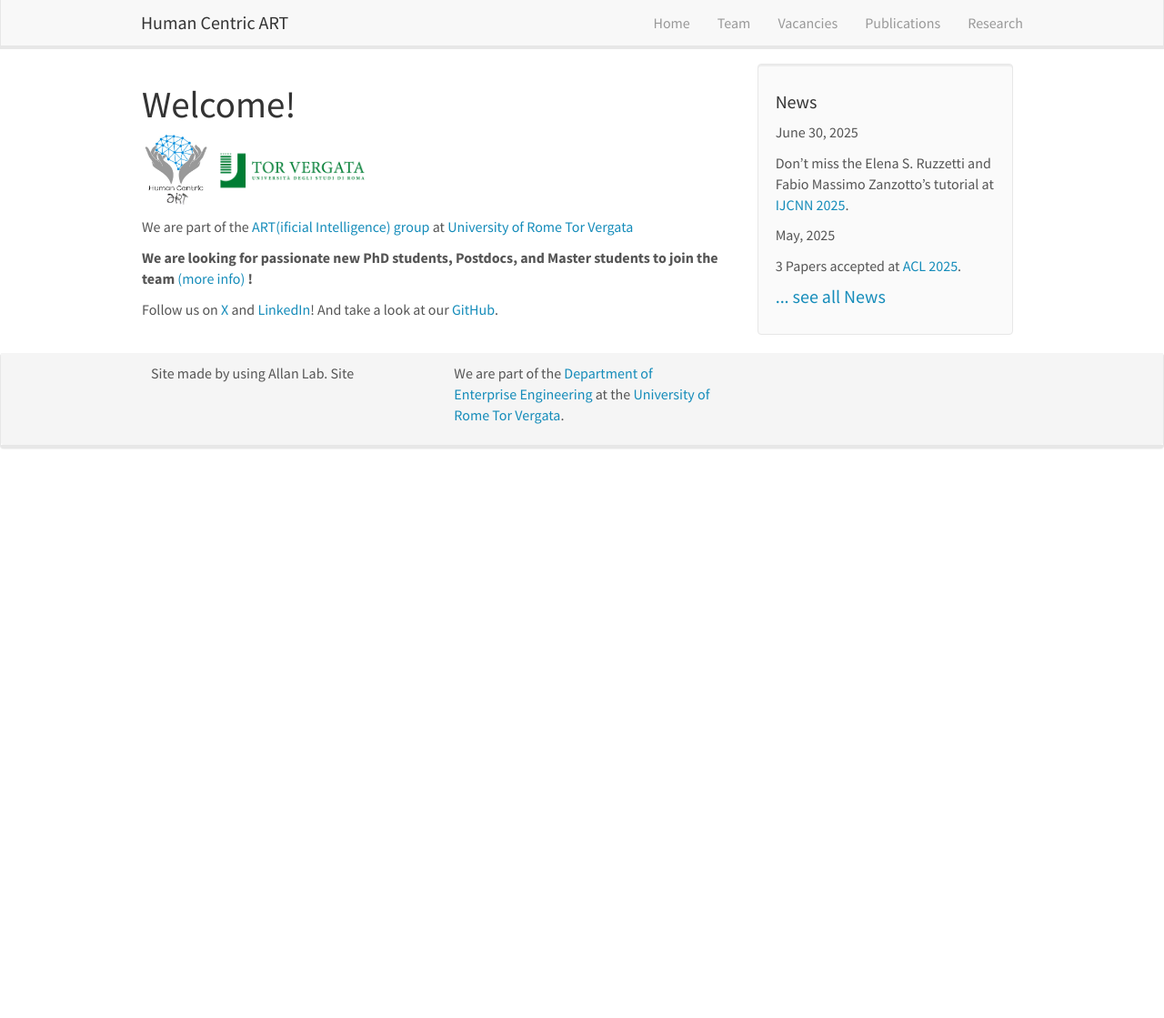
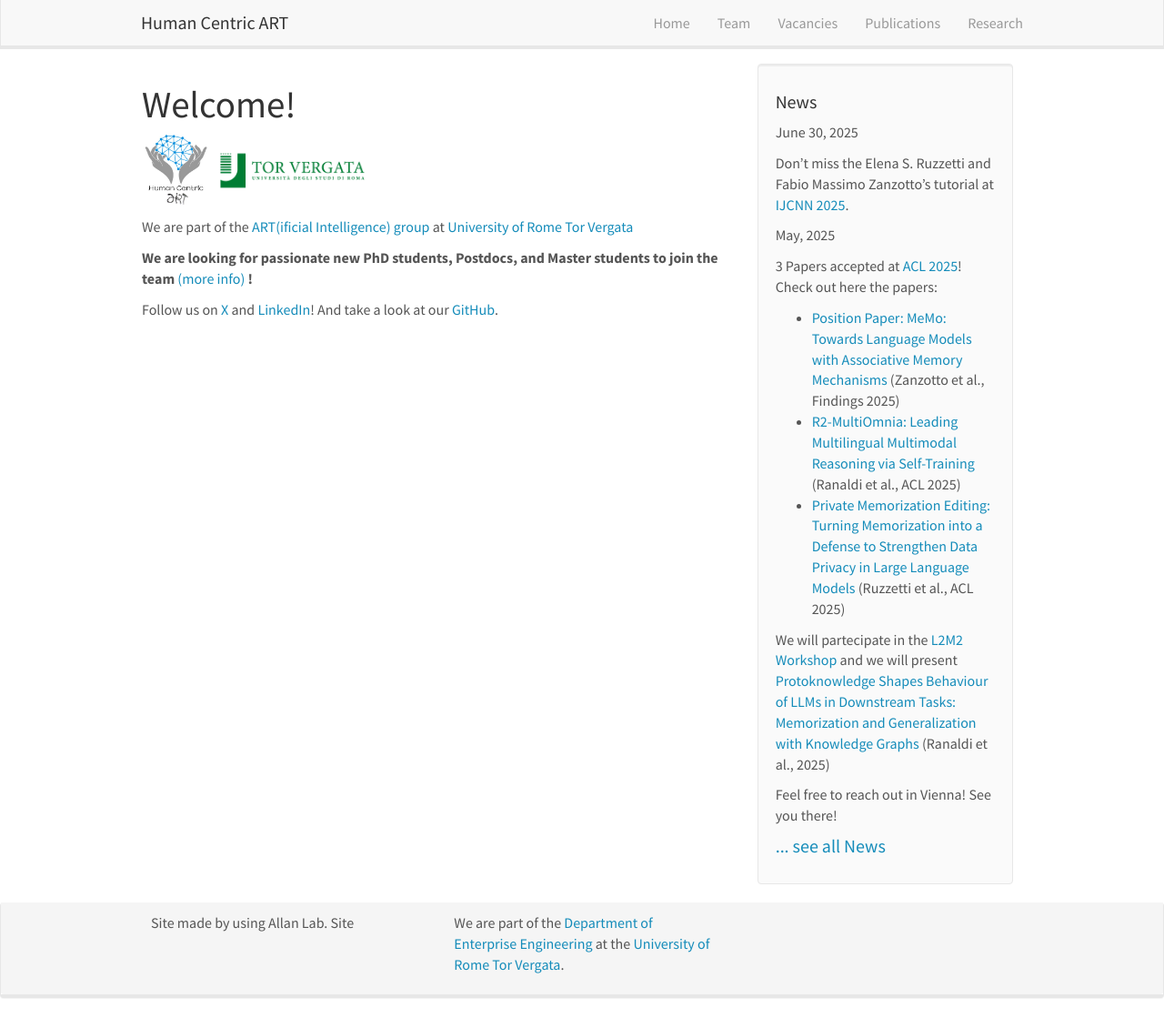
Before and after one commit to humancentricart/humancentricart.github.io, a Jekyll site: the page built from _pages/home.md, in a window 1280 px wide and 1119 px high. Shown: the whole window at 91% size. Built offline with Jekyll 4.4.1, drawn with Linux system fonts in a browser that asks for light colours; nearby versions of some CDN libraries.

Commit message:
news content on multiple rows

```diff
--- a/_data/news.yml
+++ b/_data/news.yml
@@ -2,5 +2,14 @@
   headline: Don't miss the Elena S. Ruzzetti and Fabio Massimo Zanzotto's tutorial at [IJCNN 2025](https://2025.ijcnn.org/program/tutorials).
   emoji: 🚀
 - date: May, 2025
-  headline: 3 Papers accepted at [ACL 2025](https://2025.aclweb.org/program/).
+  headline: |
+    3 Papers accepted at [ACL 2025](https://2025.aclweb.org/program/)!
+    Check out here the papers:
+    - [Position Paper: MeMo: Towards Language Models with Associative Memory Mechanisms](https://aclanthology.org/2025.findings-acl.785/) (Zanzotto et al., Findings 2025)
+    - [R2-MultiOmnia: Leading Multilingual Multimodal Reasoning via Self-Training](https://aclanthology.org/2025.acl-long.402/) (Ranaldi et al., ACL 2025)
+    - [Private Memorization Editing: Turning Memorization into a Defense to Strengthen Data Privacy in Large Language Models](https://aclanthology.org/2025.acl-long.810/) (Ruzzetti et al., ACL 2025)
+
+    We will partecipate in the [L2M2 Workshop](https://sites.google.com/view/memorization-workshop/home) and we will present [Protoknowledge Shapes Behaviour of LLMs in Downstream Tasks: Memorization and Generalization with Knowledge Graphs](https://arxiv.org/abs/2505.15501) (Ranaldi et al., 2025)
+
+    Feel free to reach out in Vienna! See you there!
   emoji: 🎉🎉
```
